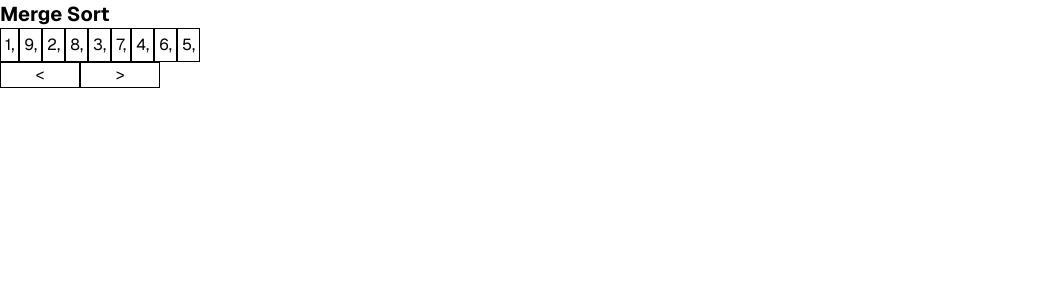
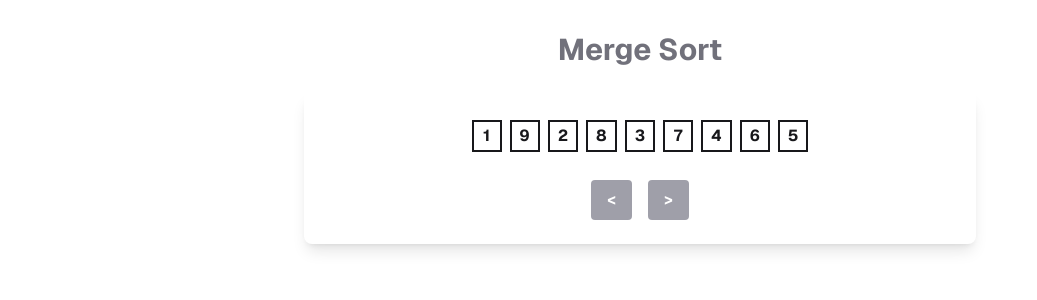
Before and after one commit to rknm-cell/dsa-app, a Next.js app: page /sort in a window 1280 px wide. Shown: the top 300 px of the page, without its empty margins (0-1037 px from the left). Built offline with nearby package versions, Linux system fonts and the light colour scheme.

Commit message:
added snapshot function to mergesort

```diff
--- a/mergesort.ts
+++ b/mergesort.ts
@@ -1,7 +1,21 @@
+interface MergeSortSnapshot {
+  step: number;
+  array: number[];
+  leftArray?: number[];
+  rightArray?: number[];
+  mergedArray?: number[];
+}
+
+const snapshots: MergeSortSnapshot[] = [];
+function addSnapshot(snapshot: MergeSortSnapshot){
+  snapshots.push(snapshot)
+}
+
 const arraynums: number[] = [1, 9, 2, 8, 3, 7, 4, 6, 5];
-
+let steps = 0
 function merge(leftArray: number[], rightArray: number[]): number[] {
     const mergedArray: number[] = [];
+    steps++
     let leftIndex = 0;
     let rightIndex = 0;
     while (leftIndex < leftArray.length && rightIndex < rightArray.length) {
@@ -23,16 +37,31 @@ function merge(leftArray: number[], rightArray: number[]): number[] {
         mergedArray.push(rightArray[rightIndex])
         rightIndex++
     }
+    addSnapshot({
+      step: steps,
+      array: mergedArray,
+      leftArray: leftArray,
+      rightArray: rightArray,
+    })
   return mergedArray;
 }
+
+
 function mergeSort(array: number[]): number[] {
   if (array.length <= 1) {
     return array;
   }
+  steps++
   const middle = array.length / 2;
   const leftArray = array.slice(0, middle);
 
   const rightArray = array.slice(middle);
+  addSnapshot({
+    step: steps,
+    array: array,
+    leftArray: leftArray,
+    rightArray: rightArray,
+  })
 
   const sortedLeft = mergeSort(leftArray);
   const sortedRight = mergeSort(rightArray);
@@ -41,3 +70,4 @@ function mergeSort(array: number[]): number[] {
 }
 console.log(arraynums);
 console.log(mergeSort(arraynums));
+console.log(snapshots);
--- /dev/null
+++ b/src/app/components/MergeSort.tsx
@@ -0,0 +1,6 @@
+
+
+export default function MergeSort(){
+
+    return <></>
+}
--- a/src/app/layout.tsx
+++ b/src/app/layout.tsx
@@ -4,7 +4,7 @@ import { type Metadata } from "next";
 import { Geist } from "next/font/google";
 
 export const metadata: Metadata = {
-  title: "Create T3 App",
+  title: "DSA App",
   description: "Generated by create-t3-app",
   icons: [{ rel: "icon", url: "/favicon.ico" }],
 };
--- a/src/app/sort/page.tsx
+++ b/src/app/sort/page.tsx
@@ -2,30 +2,48 @@
 import React, { useState } from "react";
 
 export default function Quicksort() {
-  const [step, setStep] = useState(0);
-  const sortArray: number[] = [1, 9, 2, 8, 3, 7, 4, 6, 5];
-  function handleSort(array: number[]): number[] {
-    return array;
+  const [step, setStep] = useState(1);
+  const startingArray: number[] = [1, 9, 2, 8, 3, 7, 4, 6, 5];
+
+  function handleSplit(array: number[]): number[][] {
+    const mid = array.length / 2;
+    const leftArr = array.slice(0, mid);
+    const rightArr = array.slice(mid);
+    return [leftArr, rightArr];
   }
 
   function handleRender(array: number[]) {
-    return array.map((n, index) => <div className="p-1 border-1" key={index}>{n}, </div>);
+    return array.map((n, index) => (
+      <div
+        className="border-2   text-zinc-900 p-2 m-1 text-center font-bold min-w-[30px] h-8 flex items-center justify-center"
+        key={index}
+      >
+        {n}
+      </div>
+    ));
   }
+
   return (
-    <div className="flex max-w-dvh flex-col justify-center align-middle">
-      <h1 className="text-xl font-bold">Merge Sort</h1>
-      <div>
-        <div className="flex flex-row">
+    <div className="min-h-screen  from-purple-900 to-blue-900 text-white p-8">
+      <div className="max-w-2xl mx-auto">
+        <h1 className="text-3xl font-bold text-center mb-6 text-zinc-500">
+          Merge Sort
+        </h1>
 
-        {handleRender(sortArray)}
+        <div className="bg-white/10 rounded-lg p-6 shadow-lg">
+          <div className="flex flex-row justify-center mb-6">
+            {handleRender(startingArray)}
           </div>
 
-        <div>
+          {step === 2 ? <div className="text-center mb-4">{handleSplit(startingArray)}</div> : <></>}
+
+          <div className="flex justify-center gap-4">
             <button
               onClick={() => {
                 setStep(step - 1);
               }}
-            className="w-20 border"
+              className="px-4 py-2 = text-white bg-zinc-400
+              font-bold rounded transition-colors"
             >
               {"<"}
             </button>
@@ -33,10 +51,11 @@ export default function Quicksort() {
               onClick={() => {
                 setStep(step + 1);
               }}
-            className="w-20 border"
+              className="px-4 py-2 bg-zinc-400 text-white font-bold rounded transition-colors"
             >
-            {">"}{" "}
+              {">"}
             </button>
+          </div>
         </div>
       </div>
     </div>
```
Lines whose indentation alone changed are shown as unchanged.
